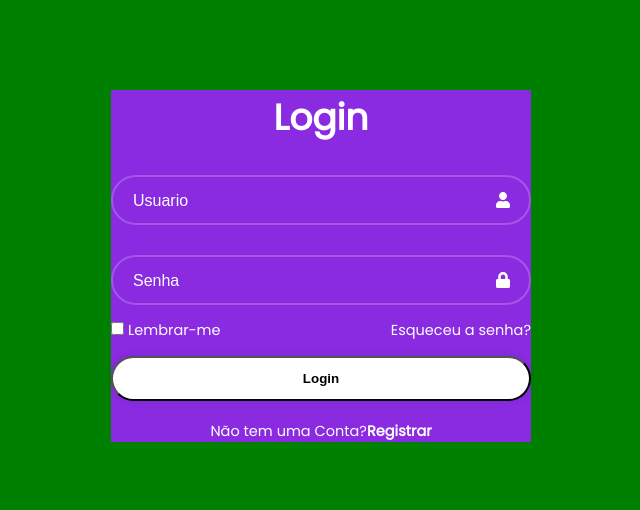
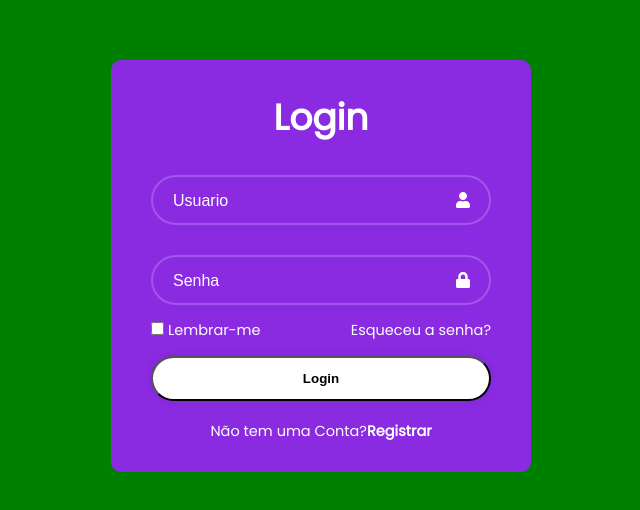
Before and after one commit to DionCstS/cadastro-login, a React (Create React App) app: page / in a window 1280 px wide. Shown: the part 134-644 px from the top of the page, without its empty margins (319-959 px from the left). Built offline with nearby package versions, Linux system fonts and the light colour scheme.

Commit message:
adcionando prenchimento e borda arrendondada do fornmulario

```diff
--- a/src/Components/LoginForm/LoginForm.css
+++ b/src/Components/LoginForm/LoginForm.css
@@ -2,6 +2,8 @@
     width: 420px;
     background: blueviolet;
     color: #fff;
+    border-radius: 10px;
+    padding: 30px 40px;
 
 }
 
```
